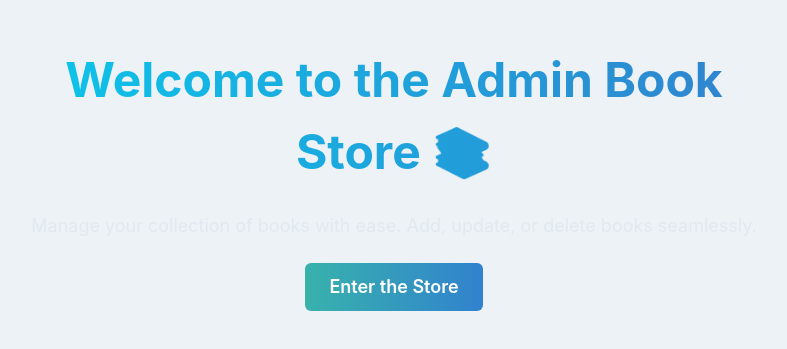
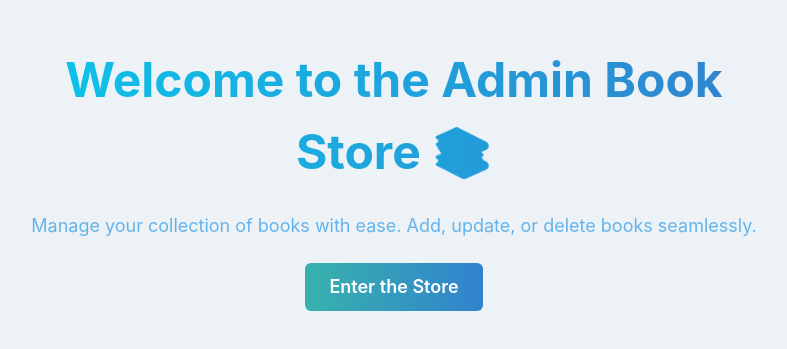
Before and after one commit to TheekshaRathnayaka/Admin-Book-Store, a React (Vite) app in the folder Admin-Store/frontend/: page / in a window 1280 px wide. Shown: the part 223-572 px from the top of the page, without its empty margins (246-1033 px from the left). Built offline with nearby package versions, Linux system fonts and the light colour scheme.

Commit message:
Change text color

```diff
--- a/Admin-Store/frontend/src/pages/FrontPage.jsx
+++ b/Admin-Store/frontend/src/pages/FrontPage.jsx
@@ -39,7 +39,7 @@ const FrontPage = () => {
         >
           Welcome to the Admin Book Store 📚
         </Text>
-        <Text fontSize="lg" color="gray.200">
+        <Text fontSize="lg" color="blue.300">
           Manage your collection of books with ease. Add, update, or delete books seamlessly.
         </Text>
         <Link to="/home">
```
